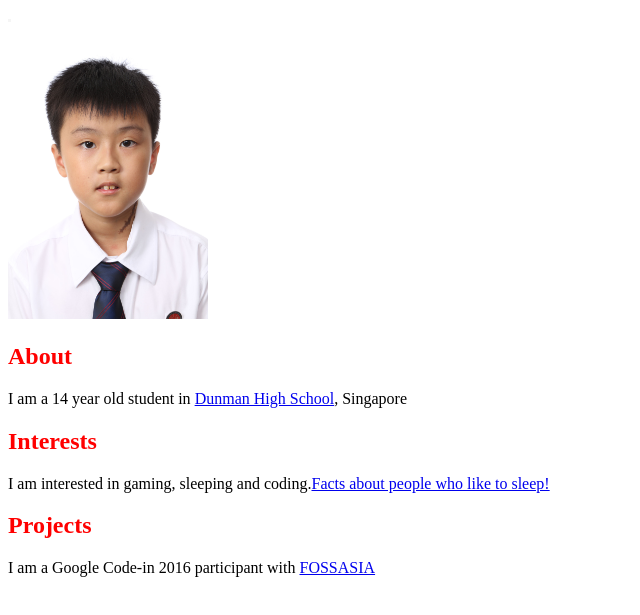
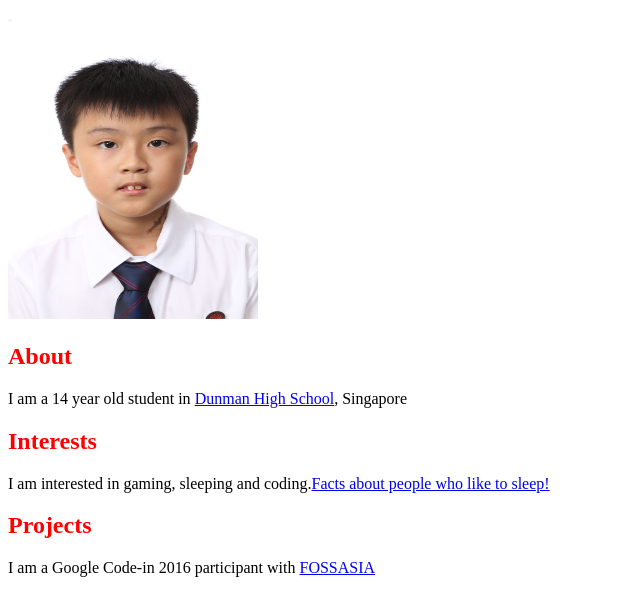
Before and after one commit to SunnyMeat/SunnyMeat.github.io, a plain HTML site: page index.html in a window 1280 px wide. Shown: the part 61-676 px from the top of the page, without its empty margins (0-640 px from the left). Drawn offline with Linux system fonts and the light colour scheme.

Commit message:
Update index.html

```diff
--- a/index.html
+++ b/index.html
@@ -7,7 +7,7 @@
   </head>
   <body>
 <h1>Welcome to my home</h1>
-    <img src="937BDBEF-1E6D-4479-AA79-3B78CE4AC85C.jpg" width = 200 px height = 300 px/>
+    <img src="937BDBEF-1E6D-4479-AA79-3B78CE4AC85C.jpg" width = 250 px height = 300 px/>
     <h2>About</h2>
     <p>I am a 14 year old student in <a href="http://dunmanhigh.moe.edu.sg/wp-content/uploads/website/index.html">Dunman High School</a>, Singapore</p>
     <h2>Interests</h2>
```
